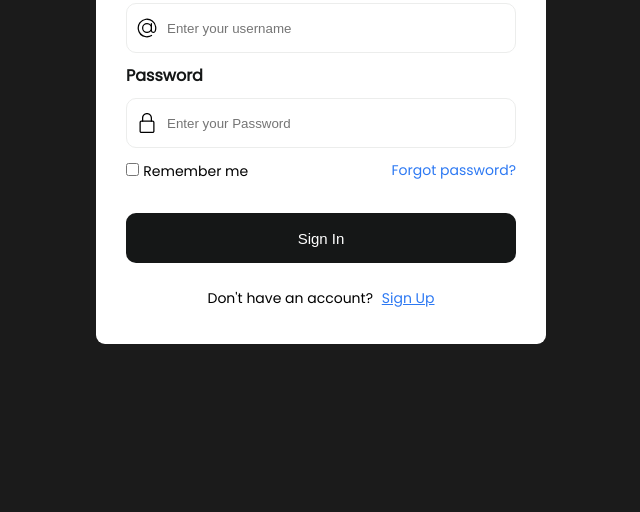
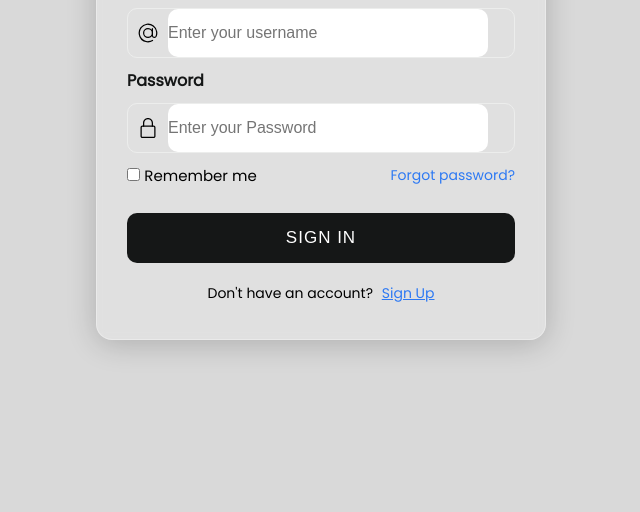
Before and after one commit to bitwiseray/pxline-nova, a website: page client/src/views/login.html in a window 1280 px wide. Shown: the part 288-800 px from the top of the page, without its empty margins (319-959 px from the left). Drawn offline with nearby package versions, Linux system fonts and the light colour scheme.

Commit message:
Improved login form

```diff
--- a/client/src/css/login.css
+++ b/client/src/css/login.css
@@ -7,7 +7,7 @@
 }
 
 body {
-  background: #1b1b1b;
+  background: #d9d9d9;
   background-size: cover;
   background-repeat: no-repeat;
   height: 100vh;
@@ -23,11 +23,16 @@ body {
   display: flex;
   flex-direction: column;
   gap: 10px;
-  background-color: #ffffff;
   padding: 30px;
   width: 450px;
   border-radius: 9px;
   font-family: 'Poppins', sans-serif;
+  background: rgba(255, 255, 255, 0.2);
+  border-radius: 16px;
+  box-shadow: 0 4px 30px rgba(0, 0, 0, 0.2);
+  backdrop-filter: blur(5px);
+  -webkit-backdrop-filter: blur(5px);
+  border: 1px solid rgba(255, 255, 255, 0.3);
 }
 
 .form button {
@@ -54,6 +59,7 @@ body {
   border-radius: 10px;
   border: none;
   width: 85%;
+  font-size: 16px;
   height: 100%;
 }
 
@@ -74,9 +80,15 @@ body {
 }
 
 .flex-row > div > label {
-  font-size: 14px;
+  font-size: 15px;
   color: black;
-  font-weight: 400;
+  font-weight: 500;
+}
+
+.chxbx {
+  width: 25px;
+  vertical-align: middle;
+  margin-right: -2px;
 }
 
 .span {
@@ -88,15 +100,17 @@ body {
 }
 
 .button-submit {
-  margin: 20px 0 10px 0;
+  margin: 15px 0 5px 0;
   background-color: #151717;
   border: none;
   color: white;
-  font-size: 15px;
+  font-size: 17px;
   font-weight: 500;
   border-radius: 10px;
   height: 50px;
   width: 100%;
+  text-transform: uppercase;
+  letter-spacing: 1px;
   cursor: pointer;
 }
 
```
